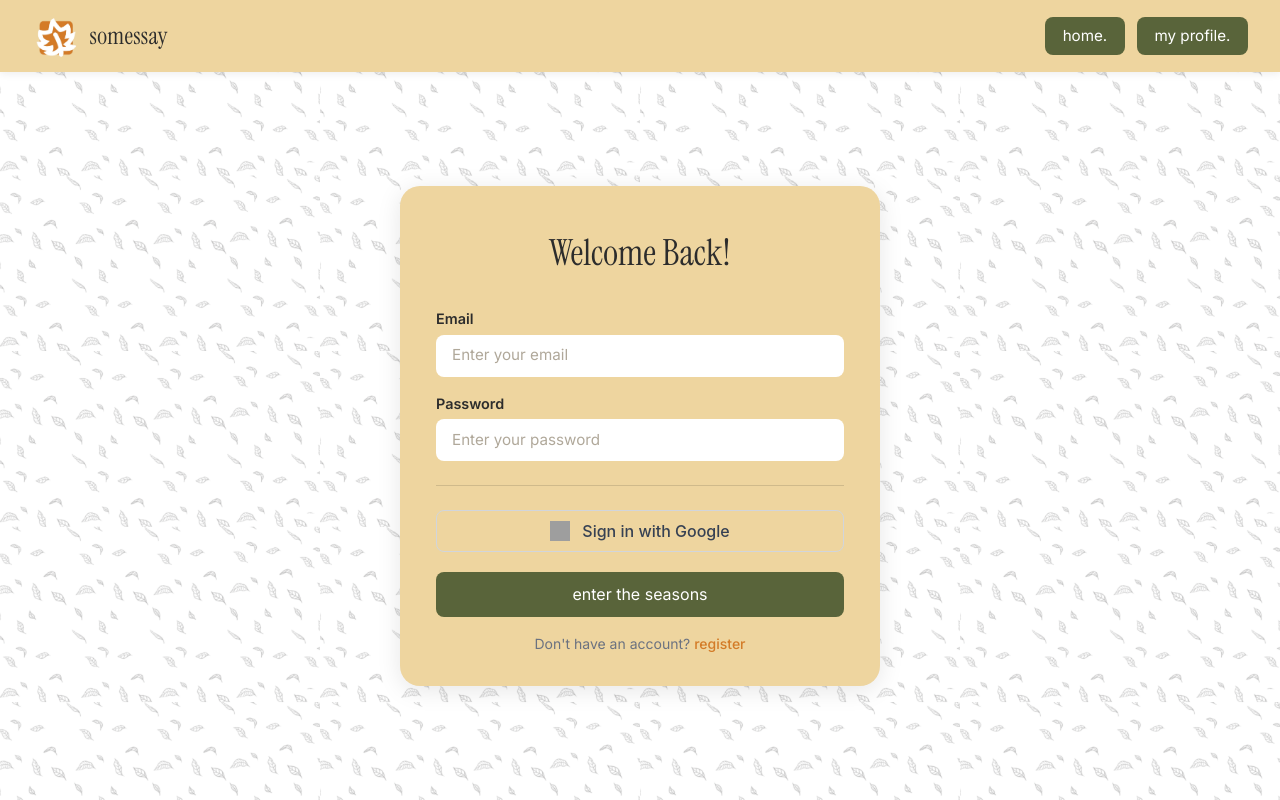
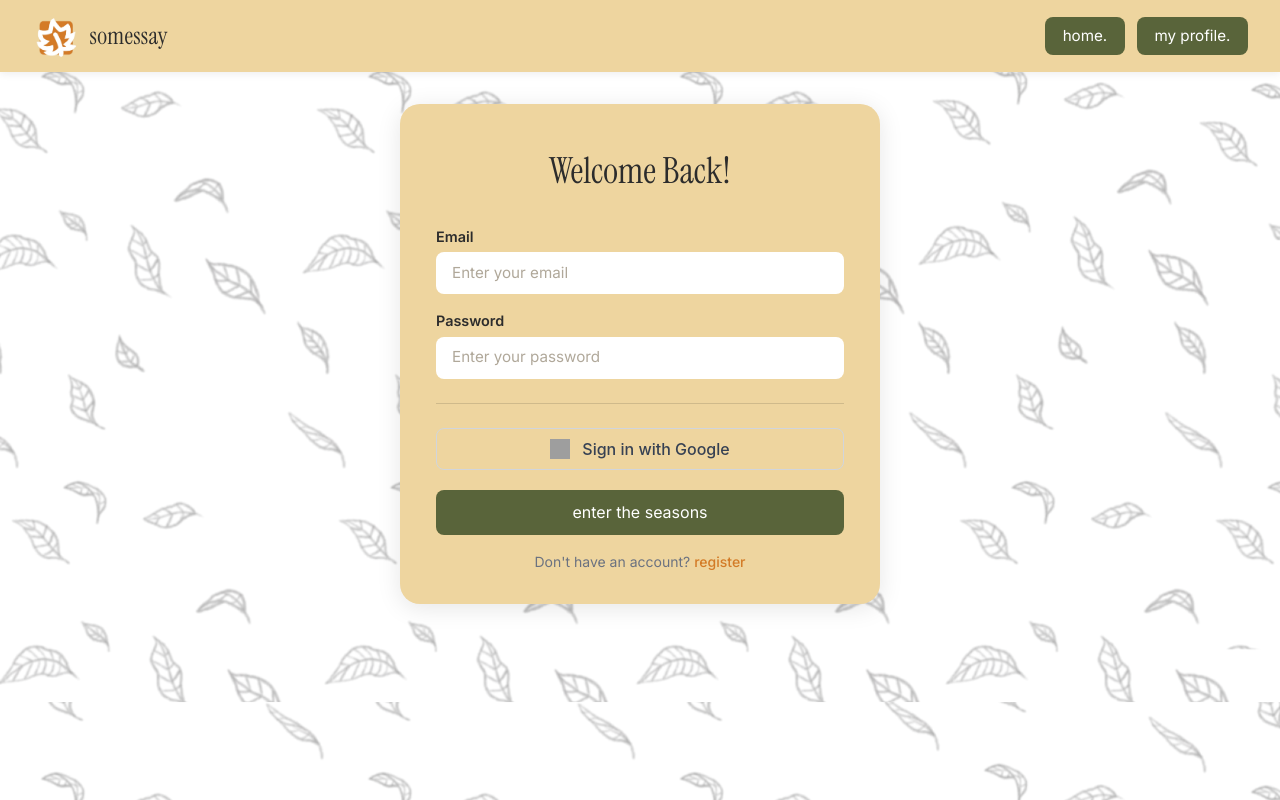
Before and after one commit to carmel-estrada28/IT342-Estrada-Somessay, a React app in the folder web/: page /login in a window 1280 px wide. Built offline with nearby package versions, Linux system fonts and the light colour scheme; grey boxes are pictures that could not be loaded; the HTML template or start-up script is replaced by a standard one.

Commit message:
feat(web): edited feed, login, and register

```diff
--- a/web/src/styles/Feed.css
+++ b/web/src/styles/Feed.css
@@ -5,10 +5,7 @@
   min-height: 100vh;
   background-color: #ffffff;
   background-image: url('/leaves-bg.png');
-  background-repeat: repeat;
-  background-size: 320px;
-  display: flex;
-  flex-direction: column;
+  background-size: 100%;
 }
 
 /* Layout */
@@ -42,7 +39,7 @@
   background-color: #D37B27;
   color: #ffffff;
   border: none;
-  border-radius: 20px;
+  border-radius: 10px;
   padding: 0.4rem 1.2rem;
   font-family: 'Inter', sans-serif;
   font-size: 0.9rem;
--- a/web/src/styles/Login.css
+++ b/web/src/styles/Login.css
@@ -15,12 +15,9 @@
 
 .login-page {
   min-height: 100vh;
-  background-color: var(--white);
+  background-color: #ffffff;
   background-image: url('/leaves-bg.png');
-  background-repeat: repeat;
-  background-size: 320px;
-  display: flex;
-  flex-direction: column;
+  background-size: 100%;
 }
 
 .login-main {
--- a/web/src/styles/Register.css
+++ b/web/src/styles/Register.css
@@ -19,12 +19,9 @@
 /* ── Page ── */
 .register-page {
   min-height: 100vh;
-  background-color: var(--white);
+  background-color: #ffffff;
   background-image: url('/leaves-bg.png');
-  background-repeat: repeat;
-  background-size: 320px;
-  display: flex;
-  flex-direction: column;
+  background-size: 100%;
 }
 
 /* ── Navbar ── */
```
